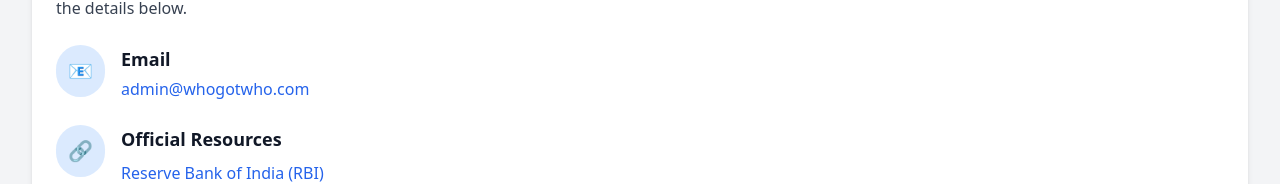
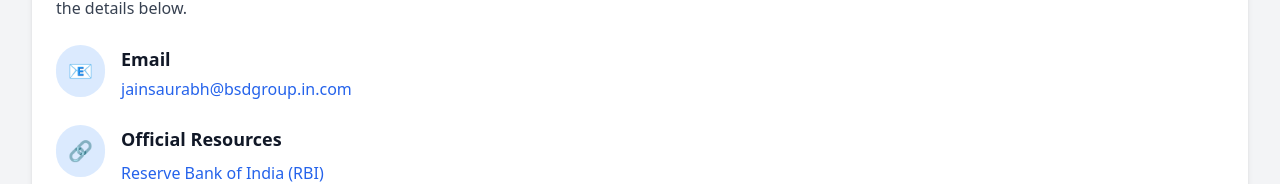
Before and after one commit to admin-whogotwho/supercompliance, a React (Create React App) app: page /contact in a window 1280 px wide. Shown: the part 223-407 px from the top of the page. Built offline with nearby package versions, Linux system fonts and the light colour scheme; no server answers.

Commit message:
Update email address in ContactSection component

```diff
--- a/src/components/ContactSection.js
+++ b/src/components/ContactSection.js
@@ -29,7 +29,7 @@ const ContactSection = ({ darkMode }) => {
             <div>
               <h4 className="font-semibold text-lg text-gray-900 dark:text-gray-100">Email</h4>
               <a href="mailto:jainsaurabh@bsdgroup.in" className={`block mt-1 ${darkMode ? "text-blue-300 hover:text-blue-200" : "text-blue-600 hover:text-blue-800"} text-base`}>
-                admin@whogotwho.com
+                jainsaurabh@bsdgroup.in.com
               </a>
             </div>
           </div>
```
